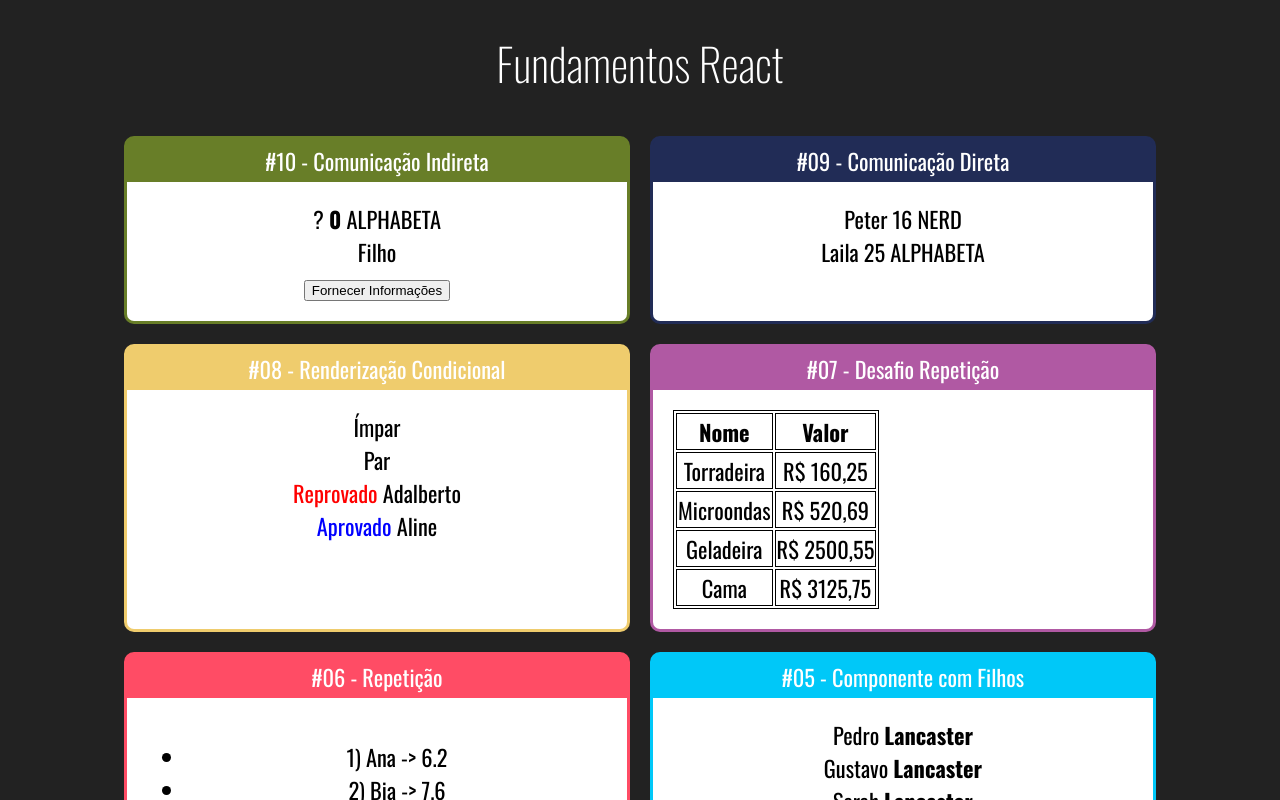
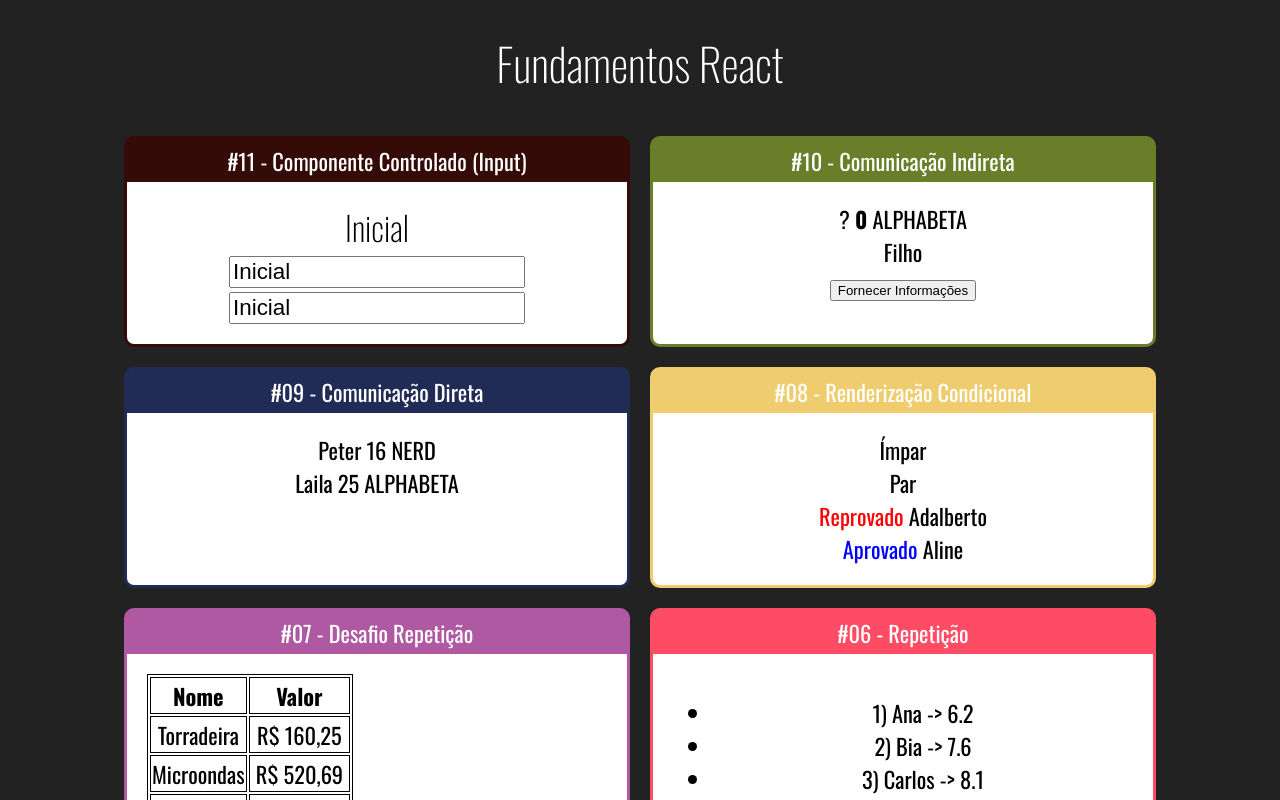
Before and after one commit to maddogxx/cursoreactjs, a React (Create React App) app in the folder fundamentos-react/: page / in a window 1280 px wide. Shown: the top 800 px of the page. Built offline with nearby package versions, Linux system fonts and the light colour scheme.

Commit message:
36. Componente Controlado

```diff
--- a/fundamentos-react/src/App.jsx
+++ b/fundamentos-react/src/App.jsx
@@ -15,6 +15,7 @@
 import Aprovados from "./componentes/condicional/Aprovados";
 import DiretaPai from "./componentes/comunicacao/DiretaPai";
 import IndiretaPai from "./componentes/comunicacao/IndiretaPai";
+import Input from "./componentes/formulario/Input";
 
 
 // Forma reduzida usando arrow function
@@ -23,10 +24,12 @@
     <div className="App">
         <h1>Fundamentos React</h1>
         <div className="Cards">
+            <Card titulo="#11 - Componente Controlado (Input)" color="#340b07">
+                <Input />
+            </Card>
             <Card titulo="#10 - Comunicação Indireta" color="#687e28">
                 <IndiretaPai />
             </Card>
-
             <Card titulo="#09 - Comunicação Direta" color="#212c56">
                 <DiretaPai />
             </Card>
--- /dev/null
+++ b/fundamentos-react/src/componentes/formulario/Input.jsx
@@ -0,0 +1,21 @@
+import './input.css';
+import React, { useState } from "react";
+
+export default function Input() {
+    const [valor, setValor] = useState("Inicial");
+
+    function quandoMudar(e) {
+        setValor(e.target.value);
+    }
+
+    return (
+        <div>
+            <div className="Input">
+                <h2>{valor}</h2>
+                <input value={valor} onChange={quandoMudar}/>
+                <input value={valor} readOnly/>
+                {/*Se não informar o readonly é apresentado erro no input */}
+            </div>
+        </div>
+    );
+};
--- /dev/null
+++ b/fundamentos-react/src/componentes/formulario/input.css
@@ -0,0 +1,3 @@
+.Input input {
+    font-size: 1.4rem;
+}
```
